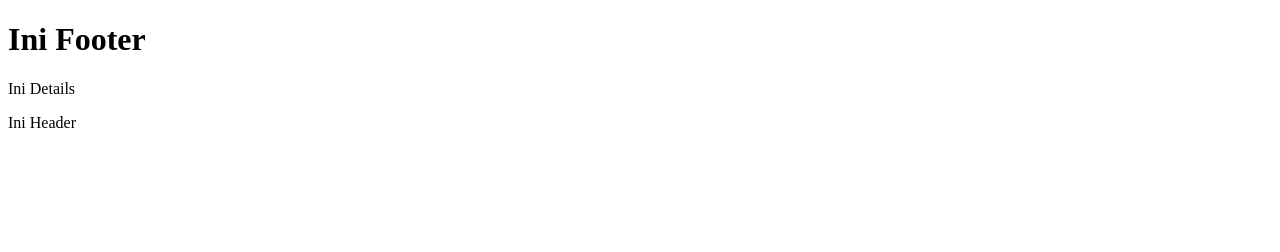
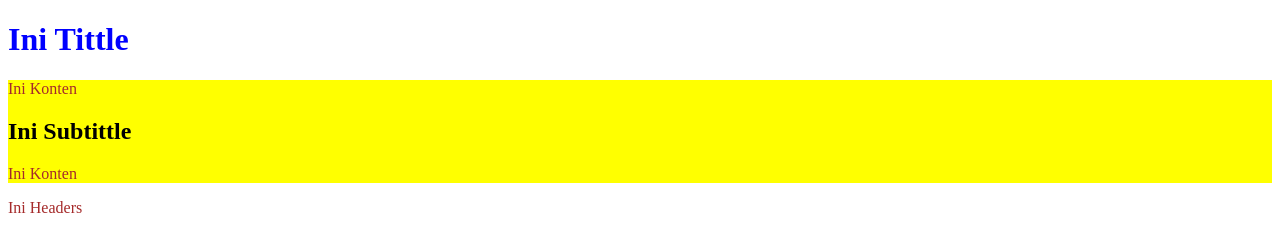
Before and after one commit to mhaekalamm/recap-3-6-2024, a plain HTML site: page index.html in a window 1280 px wide. Drawn offline with Linux system fonts and the light colour scheme.

Commit message:
perubahan css index

```diff
--- a/index.html
+++ b/index.html
@@ -4,16 +4,31 @@
     <meta charset="UTF-8">
     <meta name="viewport" content="width=device-width, initial-scale=1.0">
     <title>Latihan Haekal session</title>
+
+    <style>
+        p {
+            color: brown;
+        }
+    </style>
+
+    <link rel="stylesheet" href="style.css">
 </head>
 <body>
-    <div>
-        <h1>Ini Footer</h1>
-    </div>
-    <div>
-        <p>Ini Details</p>
-    </div>
-    <div>
-        <p>Ini Header</p>
-    </div>
+    <header>
+        <h1 style="color: blue;">Ini Tittle</h1>
+    </header>
+    <article>
+        <p>Ini Konten</p>
+        <header>
+            <h2>Ini Subtittle</h2>
+        </header>
+
+        <section>
+            <p>Ini Konten</p>
+        </section>
+    </article>
+    <footer>
+        <p>Ini Headers</p>
+    </footer>
 </body>
 </html>
--- /dev/null
+++ b/style.css
@@ -0,0 +1,3 @@
+article {
+    background-color: yellow;
+}
```
